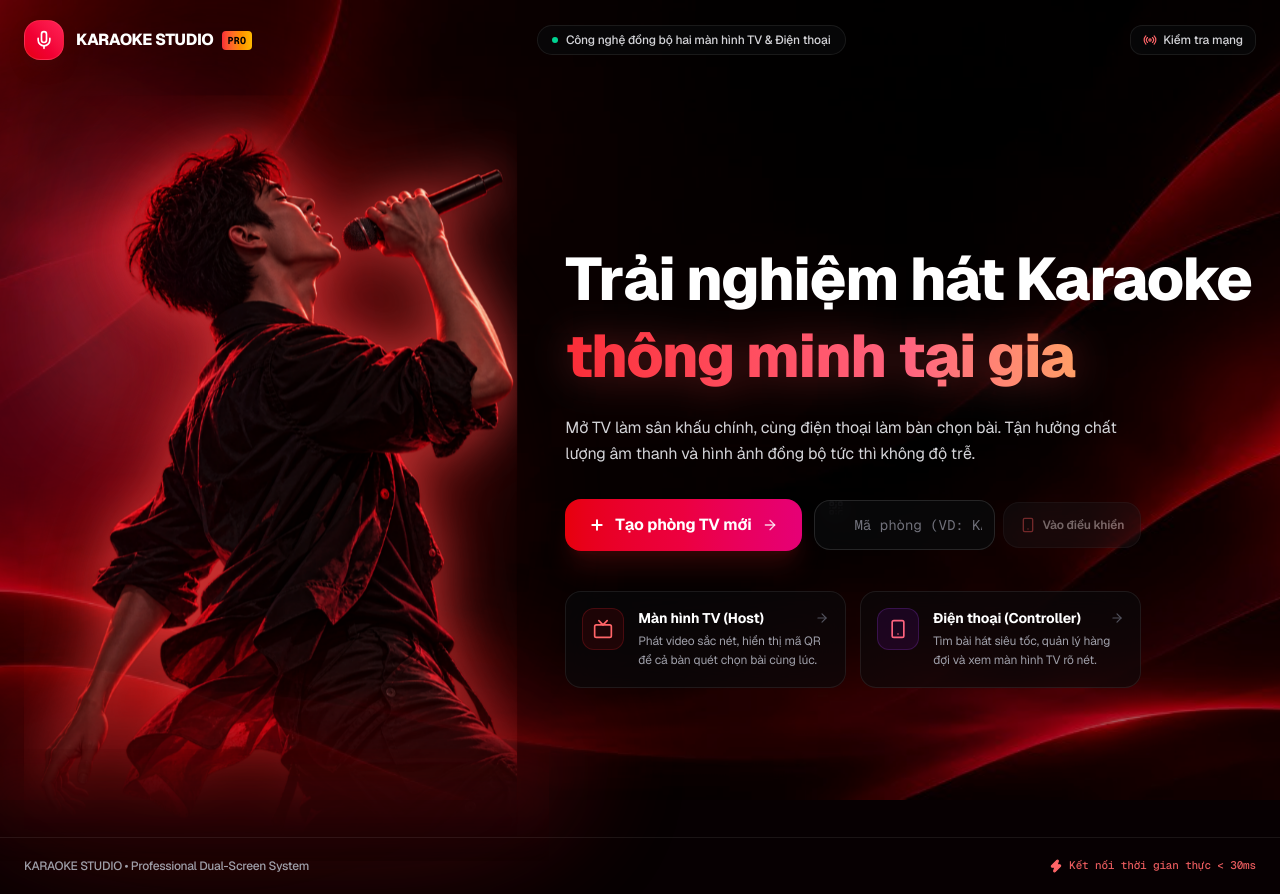
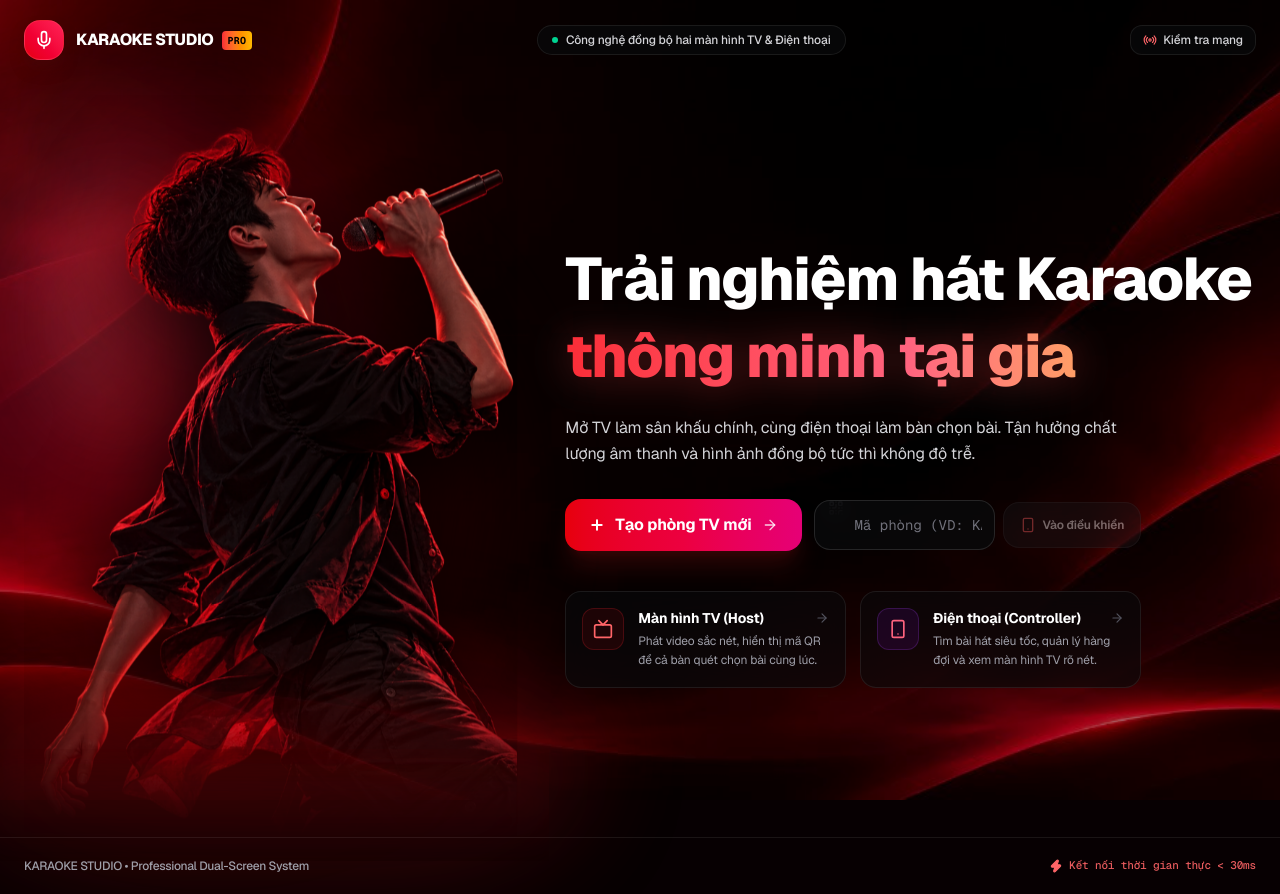
Before and after one commit to caophi09102002-cpu/karaoke, a Next.js app: page / in a window 1280 px wide. Built offline with nearby package versions, Linux system fonts and the light colour scheme.

Commit message:
fix: remove artificial colored outline glow from singer

```diff
--- a/src/app/globals.css
+++ b/src/app/globals.css
@@ -100,15 +100,6 @@ body {
   }
 }
 
-@keyframes redGlow {
-  0%, 100% {
-    filter: drop-shadow(0 0 15px rgba(239, 68, 68, 0.4)) drop-shadow(0 0 35px rgba(185, 28, 28, 0.25));
-  }
-  50% {
-    filter: drop-shadow(0 0 25px rgba(239, 68, 68, 0.7)) drop-shadow(0 0 50px rgba(220, 38, 38, 0.45));
-  }
-}
-
 /* Stage Smoke & Atmospheric Mist Animations */
 @keyframes smokeDriftLeft {
   0%, 100% {
@@ -151,10 +142,6 @@ body {
   animation: auraPulse 4s ease-in-out infinite;
 }
 
-.animate-red-glow {
-  animation: redGlow 4s ease-in-out infinite;
-}
-
 .smoke-plume-1 {
   animation: smokeDriftLeft 10s ease-in-out infinite;
 }
--- a/src/app/page.tsx
+++ b/src/app/page.tsx
@@ -100,13 +100,13 @@ export default function HomePage() {
             <div className="absolute top-28 left-4 w-[200px] h-[240px] rounded-[40%_60%_50%_50%/50%_40%_60%_50%] bg-gradient-to-r from-rose-200/25 via-red-500/30 to-transparent blur-[36px] smoke-plume-1" style={{ animationDelay: "-3.5s" }} />
           </div>
 
-          {/* Singer Cutout with floating micro-motion & smooth gradient bottom fade */}
+          {/* Singer Cutout with natural lighting & smooth gradient bottom fade (no artificial colored border) */}
           <div className="relative z-10 max-w-[360px] sm:max-w-[440px] lg:max-w-[490px] xl:max-w-[520px] w-full flex items-end justify-center animate-singer-float">
             {/* eslint-disable-next-line @next/next/no-img-element */}
             <img
               src="/images/singer.png"
               alt="Karaoke Singer"
-              className="w-full h-auto object-contain animate-red-glow select-none drop-shadow-[0_25px_50px_rgba(0,0,0,0.9)]"
+              className="w-full h-auto object-contain select-none drop-shadow-[0_25px_50px_rgba(0,0,0,0.95)]"
               style={{
                 WebkitMaskImage: "linear-gradient(to top, transparent 0%, rgba(0,0,0,0.25) 8%, rgba(0,0,0,0.85) 20%, black 32%, black 100%)",
                 maskImage: "linear-gradient(to top, transparent 0%, rgba(0,0,0,0.25) 8%, rgba(0,0,0,0.85) 20%, black 32%, black 100%)",
```
